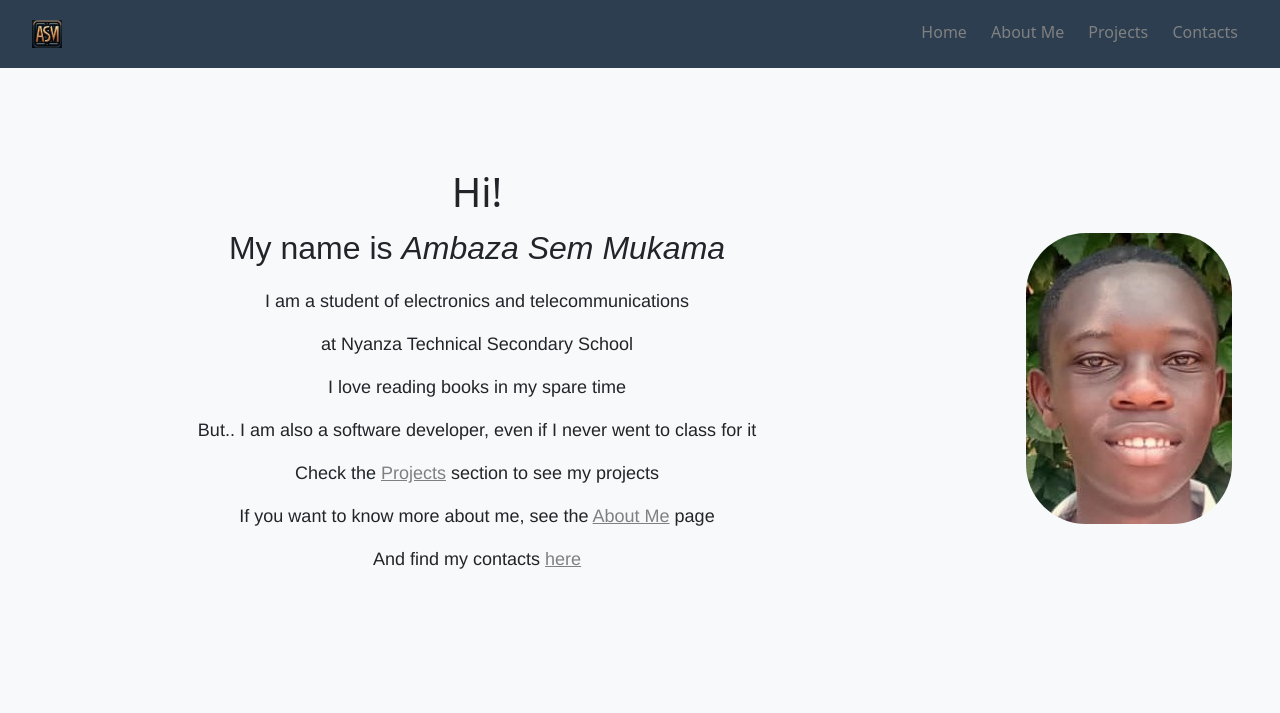
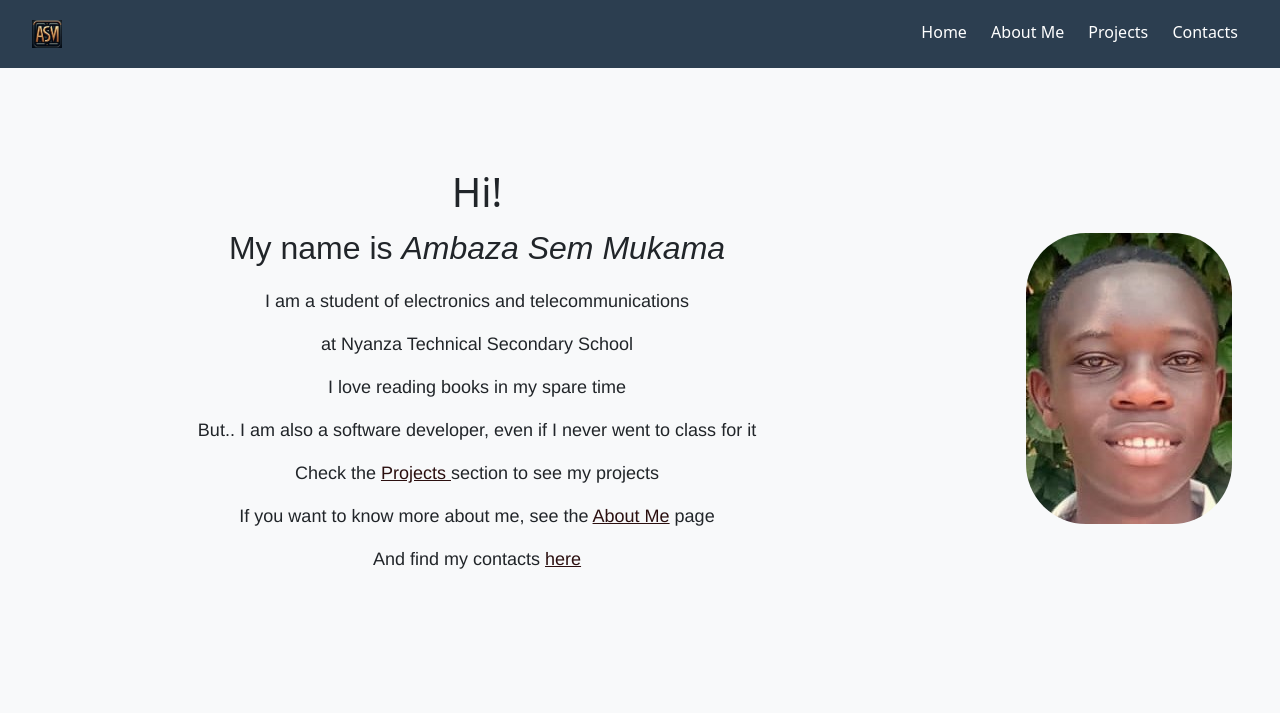
Before and after one commit to Ambaza250/group-web, a Flask app: page / in a window 1280 px wide. Shown: the top 713 px of the page. Run offline with Flask 3, Linux system fonts and the light colour scheme.

Commit message:
LAST COMMIT

```diff
--- a/app.py
+++ b/app.py
@@ -45,7 +45,6 @@ def contacts():
             print("Invalid email")
             return render_template('contacts.html', message="Please enter a valid email address.")
 
-
         with sqlite3.connect("contact.db") as conn:
                 cursor = conn.cursor()
                 cursor.execute('INSERT INTO messages (email, message) VALUES (?, ?)', (email, message))
--- a/static/web-css.css
+++ b/static/web-css.css
@@ -19,7 +19,7 @@
 }
 .header-links {
     padding: 10px;
-    color:   gray;
+    color:   white;
     text-decoration: none;
 }
 
@@ -98,7 +98,7 @@ p.contacts-head {
     height: 400px;
     padding-top: 20px;
     font-family: Arial;
-    color:  rgb(173, 163, 163);
+    color:  white;
 }
 
 
@@ -144,7 +144,7 @@ p.contacts-head {
     margin: 0 auto;
 }
 .footer-links{
-    color:gray;
+    color:rgb(43, 15, 15);
 }
 body{
     background-color: rgb(245, 245, 245);
--- a/templates/about-me.html
+++ b/templates/about-me.html
@@ -34,8 +34,8 @@
     <p class="my-description">Nowadays,I study Electronics and Telecommunications at Nyanza technical Secondary School</p>
     <p class="my-description">I am currently at Evolvis bootcamp in kigali</p>
     <p class="my-description">I love reading books and  playing cards</p>
-    <p class="my-description">Check the <a href="./projects.html" class="footer-links">Projects</a>section to see my projects</p>
-    <p class="my-description">And find my contacts<a href="./contacts.html" class="footer-links">here</a> </p>
+    <p class="my-description">Check the <a href="./projects.html" class="footer-links"> Projects</a> section to see my projects</p>
+    <p class="my-description">And find my contacts<a href="./contacts.html" class="footer-links"> here </a> </p>
 
 
   </div>
--- a/templates/homepage.htm
+++ b/templates/homepage.htm
@@ -33,9 +33,9 @@
             <p class="my-description">at Nyanza Technical Secondary School</p>
             <p class="my-description">I love reading books in my spare time</p>
             <p class="my-description">But.. I am also a software developer, even if I never went to class for it</p>
-            <p class="my-description">Check the <a href="{{url_for('projects')}}" class="footer-links">Projects</a> section to see my projects</p>
+            <p class="my-description">Check the <a href="{{url_for('projects')}}" class="footer-links"> Projects </a> section to see my projects</p>
             <p class="my-description">If you want to know more about me, see the <a href="{{url_for('about_me')}}" class="footer-links">About Me</a> page</p>
-            <p class="my-description">And find my contacts <a href="{{url_for('contacts')}}" class="footer-links">here</a></p>
+            <p class="my-description">And find my contacts <a href="{{url_for('contacts')}}" class="footer-links"> here</a></p>
         </div>
         <div class="container col-lg-3 image-div">
             <img src="{{url_for('static',filename='my-image.jpg')}}" class="image"/>
```
